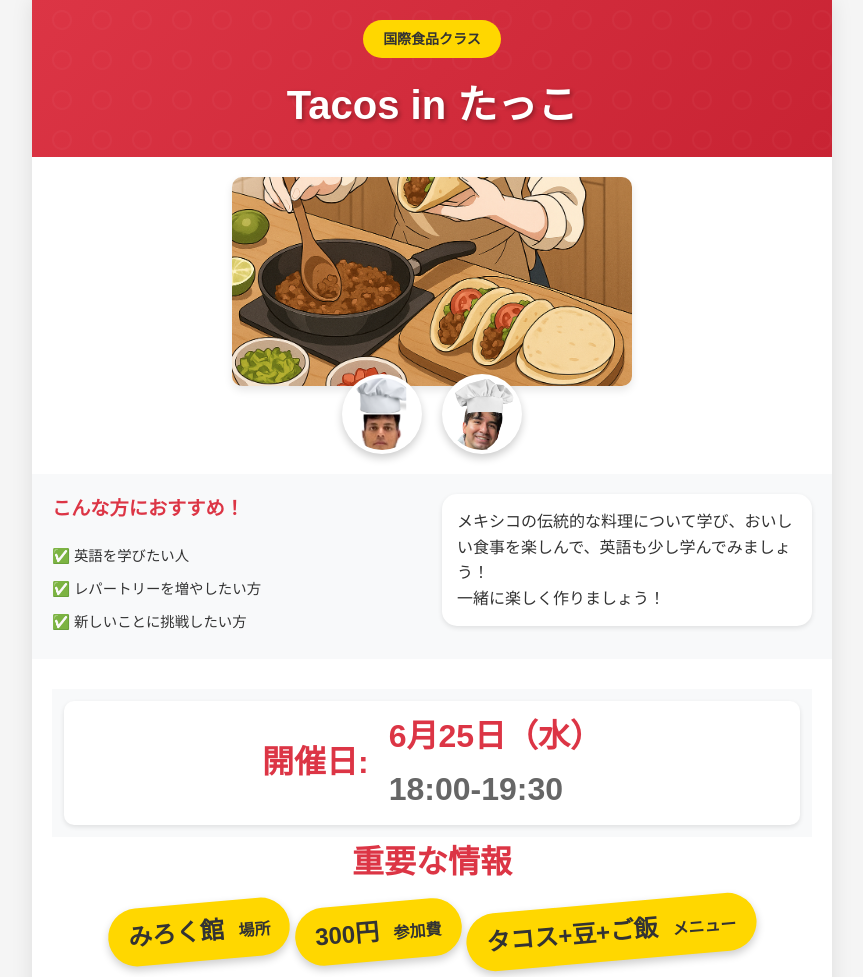
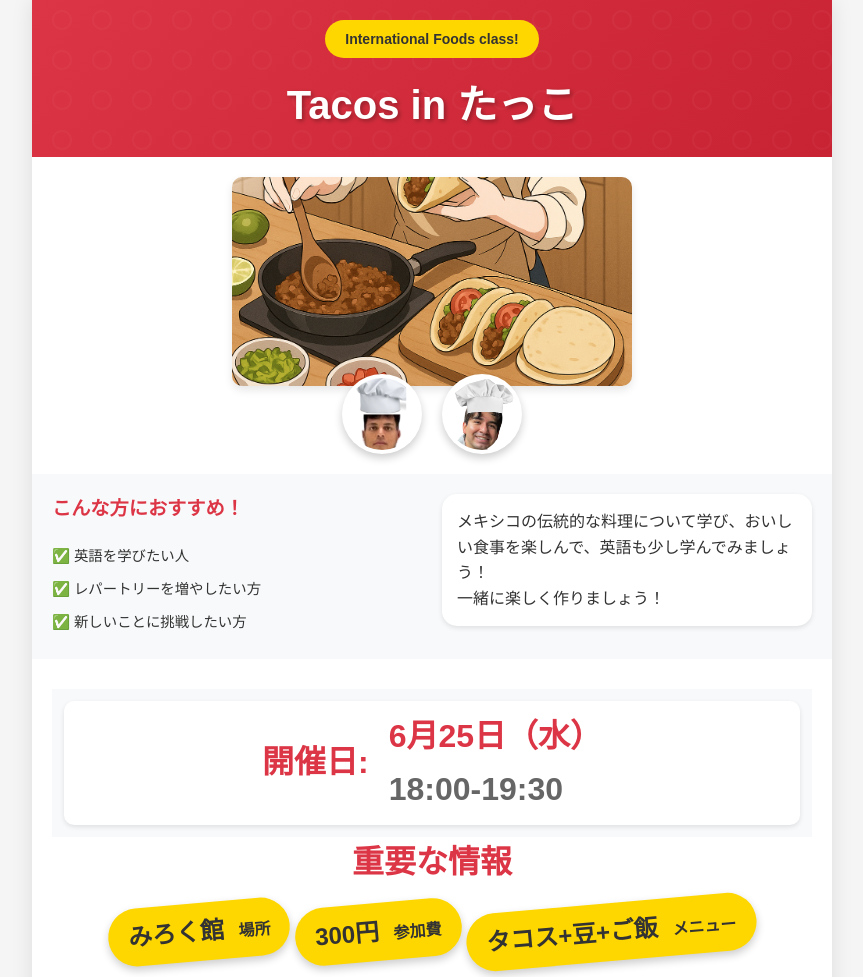
Before and after one commit to cvaldezcomputerer/takko-tacos, a plain HTML site: page index.html in a window 1280 px wide. Shown: the top 977 px of the page, without its empty margins (208-1071 px from the left). Drawn offline with Linux system fonts and the light colour scheme.

Commit message:
changed title to english version

```diff
--- a/index.html
+++ b/index.html
@@ -9,7 +9,7 @@
   <body>
     <div class="container">
       <header class="header">
-        <div class="banner">国際食品クラス</div>
+        <div class="banner">International Foods class!</div>
         <h1 class="main-title">Tacos in たっこ</h1>
       </header>
 
```
